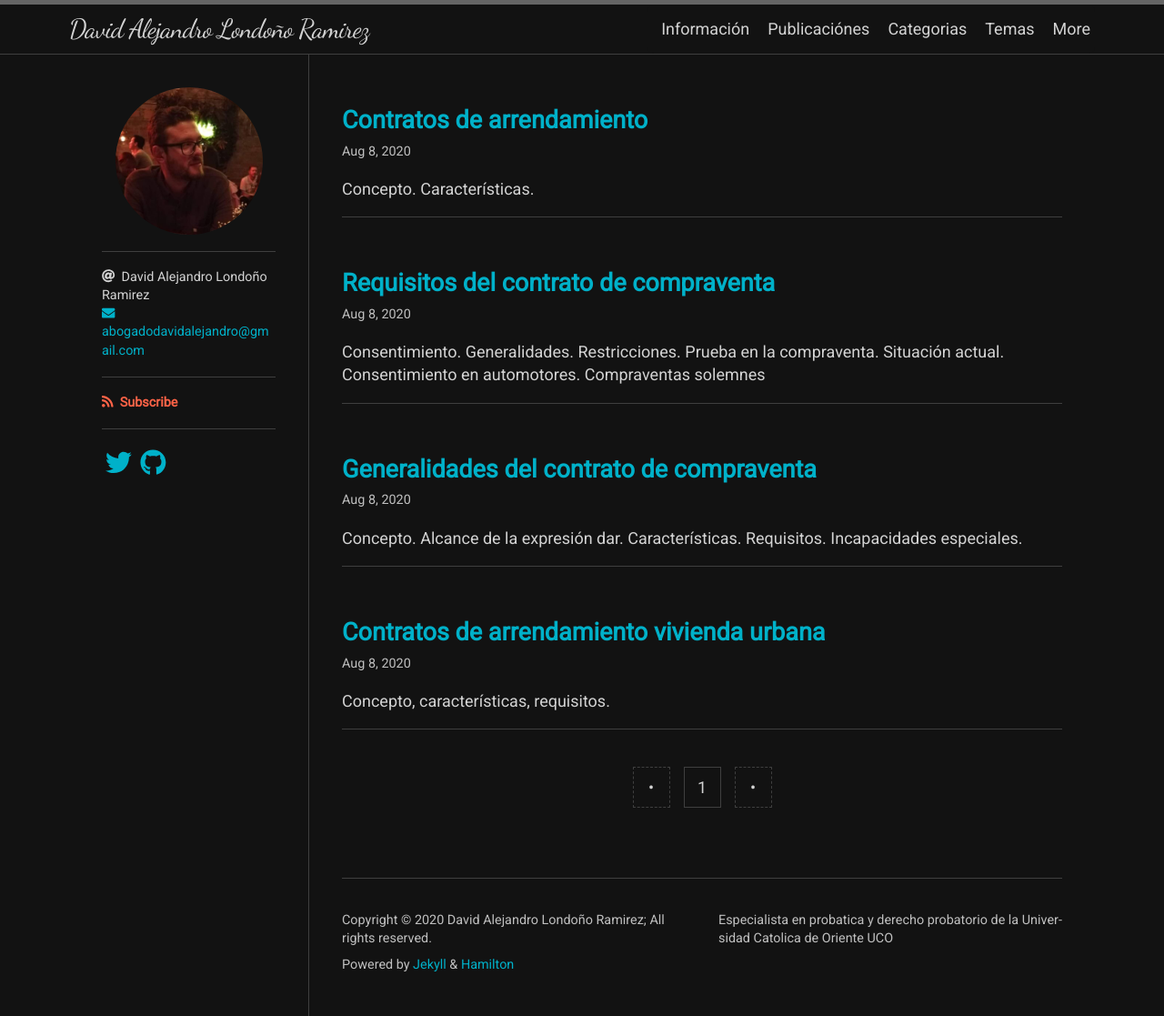
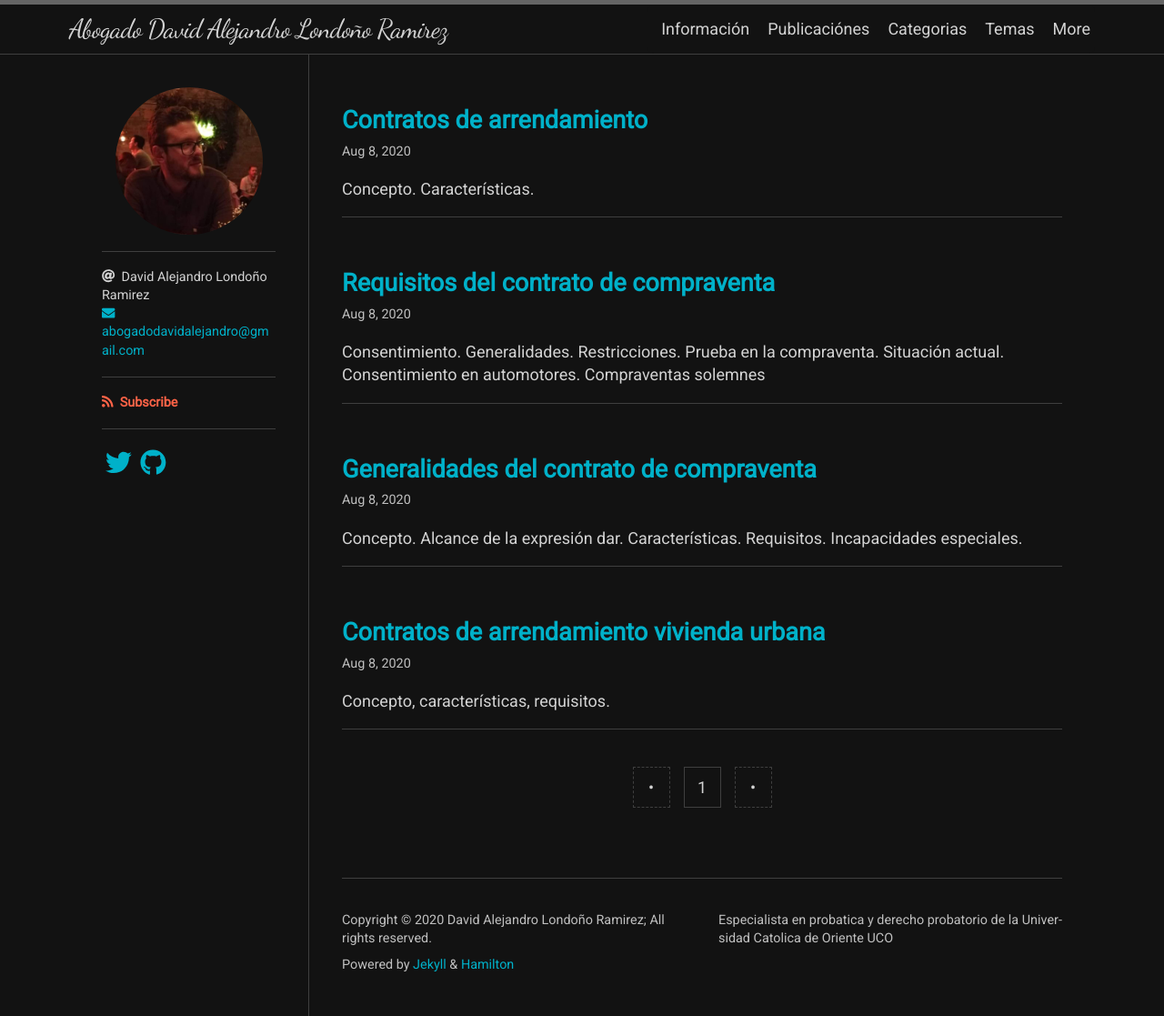
Before and after one commit to abogado-david-alejandro/abogado-david-alejandro.github.io, a Jekyll site: the page built from index.html, in a window 1280 px wide. Shown: the whole page at 91% size. Built offline with Jekyll 4.4.1, drawn with Linux system fonts in a browser that asks for light colours; nearby versions of some CDN libraries; some web fonts are replaced; the list of posts is cut into pages by our own code.

Commit message:
commit inicial

```diff
--- a/_config.yml
+++ b/_config.yml
@@ -1,4 +1,4 @@
-title: David Alejandro Londoño Ramirez
+title: Abogado David Alejandro Londoño Ramirez
 description: Especialista en probatica y derecho probatorio de la Universidad Catolica de Oriente UCO
 author: David Alejandro Londoño Ramirez
 avatar: /logo.jpg
```
